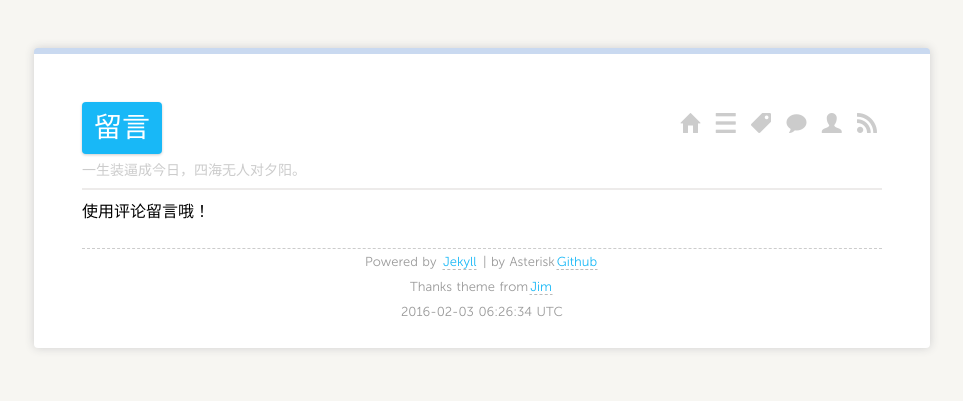
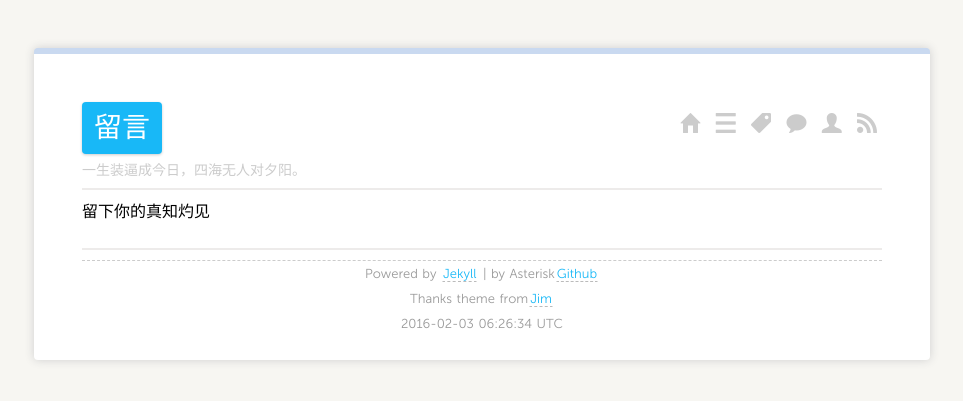
Before and after one commit to asteryk/asteryk.github.io, a Jekyll site: the page built from guestbook/index.md, in a window 1280 px wide. Shown: the top 401 px of the page, without its empty margins (158-1121 px from the left). Built offline with Jekyll 4.4.1, drawn with Linux system fonts in a browser that asks for light colours; nearby versions of some CDN libraries; Markdown is read by kramdown in place of the engine named in the settings; comment, search, counter and statistics services are not loaded.

Commit message:
misc:add comment

```diff
--- a/guestbook/index.md
+++ b/guestbook/index.md
@@ -4,4 +4,6 @@ title: 留言
 comments: yes
 ---
 
-使用评论留言哦！
+留下你的真知灼见
+
+---
```
Also changed, not shown: README.md.
